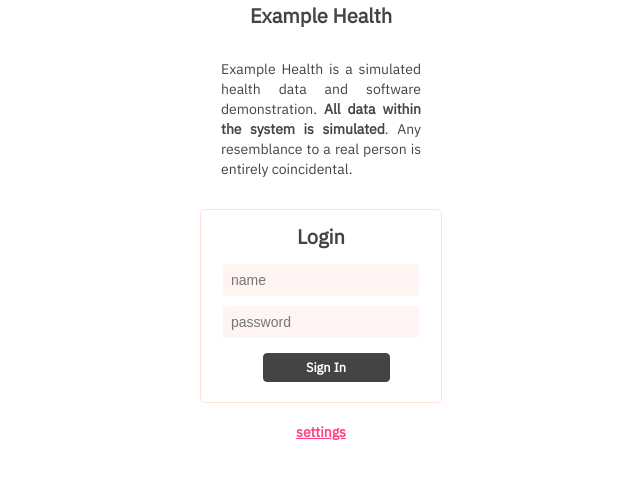
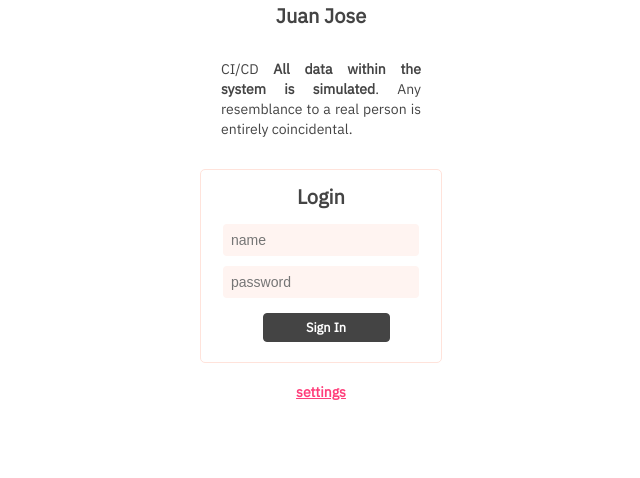
Before and after one commit to JuanJoseRestrepo/icesi-health-frontend, a website: page public/login.html in a window 1280 px wide. Shown: the part 322-800 px from the top of the page, without its empty margins (319-959 px from the left). Drawn offline with Linux system fonts and the light colour scheme; no server answers.

Commit message:
add minor changes

```diff
--- a/public/login.html
+++ b/public/login.html
@@ -18,8 +18,8 @@
 
     <div class="pillar">
       <div class="loginlogo"><img class="Fictionallogo" src="images/fictional.svg"></div>
-      <div class="Fictionalname">Example Health</div>
-      <div class="disclaimer">Example Health is a simulated health data and software demonstration. <b>All data within the system is simulated</b>. Any resemblance to a real person is entirely coincidental.</div>
+      <div class="Fictionalname">Juan Jose</div>
+      <div class="disclaimer">CI/CD <b>All data within the system is simulated</b>. Any resemblance to a real person is entirely coincidental.</div>
       <div class="loginform">
         <form method="post" action="index.html">
           <div class="box">
```
